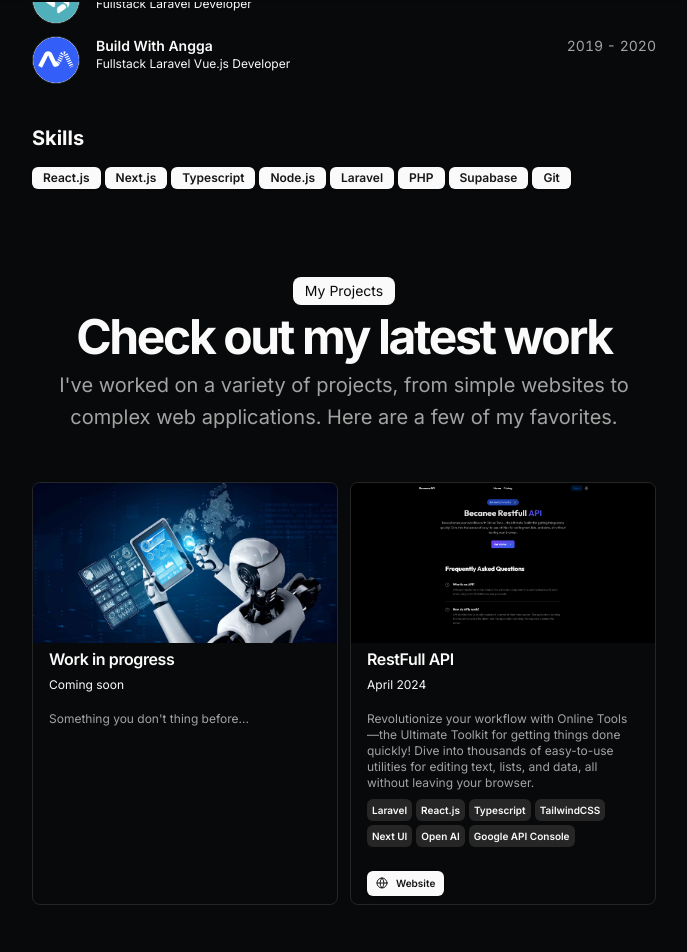
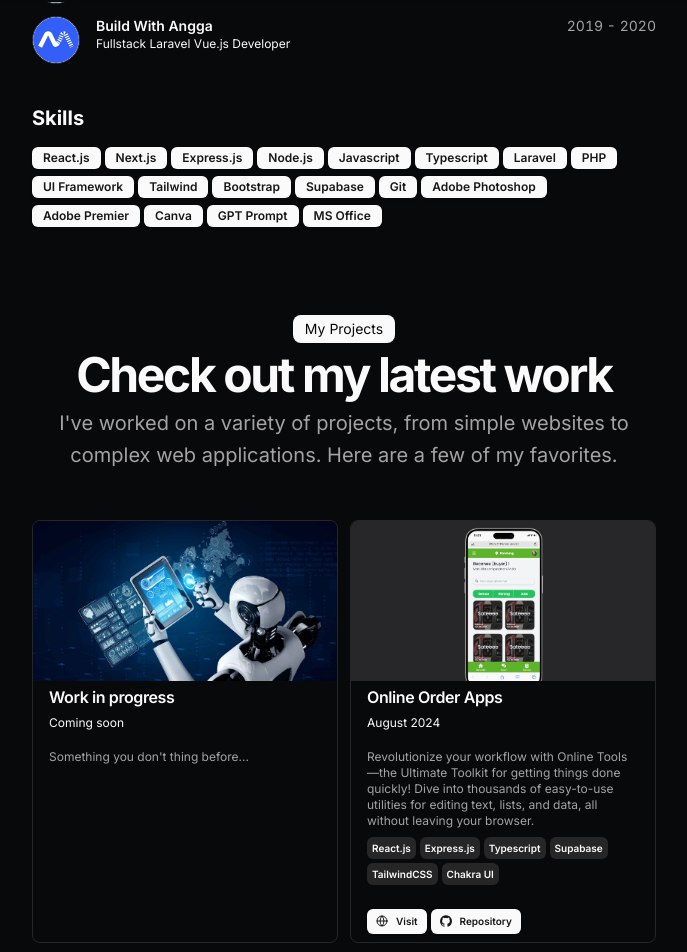
Before and after one commit to becanee/becanee, a Next.js app: page / in a window 1280 px wide. Shown: the part 798-1750 px from the top of the page, without its empty margins (296-983 px from the left). Built offline with nearby package versions, Linux system fonts and the light colour scheme.

Commit message:
✨ feat(BecaneeV2): New Project
- Add new project and skils

```diff
--- a/content/hello-world.mdx
+++ b/content/hello-world.mdx
@@ -1,7 +1,7 @@
 ---
-title: "Hello World"
-publishedAt: "2024-08-21"
-summary: "My first post on my new blog."
+title: "First Note"
+publishedAt: "2024-08-25"
+summary: "My first note on my new portofoli website."
 ---
 
 Hi there!
--- a/src/app/blog/page.tsx
+++ b/src/app/blog/page.tsx
@@ -15,7 +15,7 @@ export default async function BlogPage() {
   return (
     <section>
       <BlurFade delay={BLUR_FADE_DELAY}>
-        <h1 className="font-medium text-2xl mb-8 tracking-tighter">blog</h1>
+        <h1 className="font-medium text-2xl mb-8 tracking-tighter">Notes</h1>
       </BlurFade>
       {posts
         .sort((a, b) => {
--- a/src/data/resume.tsx
+++ b/src/data/resume.tsx
@@ -8,25 +8,35 @@ export const DATA = {
   location: "San Francisco, CA",
   locationLink: "https://www.google.com/maps/place/sanfrancisco",
   description:
-    "I'm Bécanee as Freelancer turned Corporate Software Engineer. I love building things and helping people.",
+    "I'm Rama Aditya as Bécanee. Freelancer turned Corporate Software Engineer. I love building things from scratch and helping people better.",
   summary:
     // "At the end of 2022, I quit my job as a software engineer to go fulltime into building and scaling my own SaaS businesses. In the past, [I pursued a double degree in computer science and business](/#education), [interned at big tech companies in Silicon Valley](https://www.youtube.com/watch?v=d-LJ2e5qKdE), and [competed in over 21 hackathons for fun](/#hackathons). I also had the pleasure of being a part of the first ever in-person cohort of buildspace called [buildspace sf1](https://buildspace.so/sf1).",
-    `I'm Rama Aditya from Indonesia I have good professional and communication skills with experience focused on building very complex applications. My experience goes far beyond my educational path. \n\n
-⚡ I was involved in a lot of organizational work at private companies related to building tax and payroll, and finance applications as well as helping build many small applications for the community from scratch.`,
+    `I'm Rama Aditya from Indonesia I have good professional skills with experience focused on building very complex applications. My experience goes far beyond my educational path. \n\n
+⚡ I was involved in a lot of organizational work at private companies related to building tax and payroll also finance applications as well as helping build many small applications for the community from scratch.`,
   avatarUrl: "/me.jpg",
   skills: [
     "React.js",
     "Next.js",
+    "Express.js",
+    "Node.js",
+    "Javascript",
     "Typescript",
-    "Node.js",
     "Laravel",
     "PHP",
+    "UI Framework",
+    "Tailwind",
+    "Bootstrap",
     "Supabase",
     "Git",
+    "Adobe Photoshop",
+    "Adobe Premier",
+    "Canva",
+    "GPT Prompt",
+    "MS Office",
   ],
   navbar: [
     { href: "/", icon: HomeIcon, label: "Home" },
-    { href: "/blog", icon: NotebookIcon, label: "Blog" },
+    { href: "/blog", icon: NotebookIcon, label: "Notes" },
   ],
   contact: {
     email: "me@becanee.com",
@@ -137,6 +147,36 @@ export const DATA = {
       video: "",
     },
     {
+      title: "Online Order Apps",
+      href: "https://online-order-apps.vercel.app",
+      dates: "August 2024",
+      active: true,
+      description:
+        "Revolutionize your workflow with Online Tools—the Ultimate Toolkit for getting things done quickly! Dive into thousands of easy-to-use utilities for editing text, lists, and data, all without leaving your browser.",
+      technologies: [
+        "React.js",
+        "Express.js",
+        "Typescript",
+        "Supabase",
+        "TailwindCSS",
+        "Chakra UI",
+      ],
+      links: [
+        {
+          type: "Visit",
+          href: "https://online-order-apps.vercel.app",
+          icon: <Icons.globe className="size-3" />,
+        },
+        {
+          type: "Repository",
+          href: "https://github.com/becanee/Online-Order-Apps",
+          icon: <Icons.github className="size-3" />,
+        },
+      ],
+      image: "/works/becanee-online-order-apps.png",
+      video: "",
+    },
+    {
       title: "RestFull API",
       href: "https://api.becanee.com",
       dates: "April 2024",
@@ -154,7 +194,7 @@ export const DATA = {
       ],
       links: [
         {
-          type: "Website",
+          type: "Visit",
           href: "https://api.becanee.com",
           icon: <Icons.globe className="size-3" />,
         },
```
Also changed, not shown: public/works/becanee-online-order-apps.png (added).
